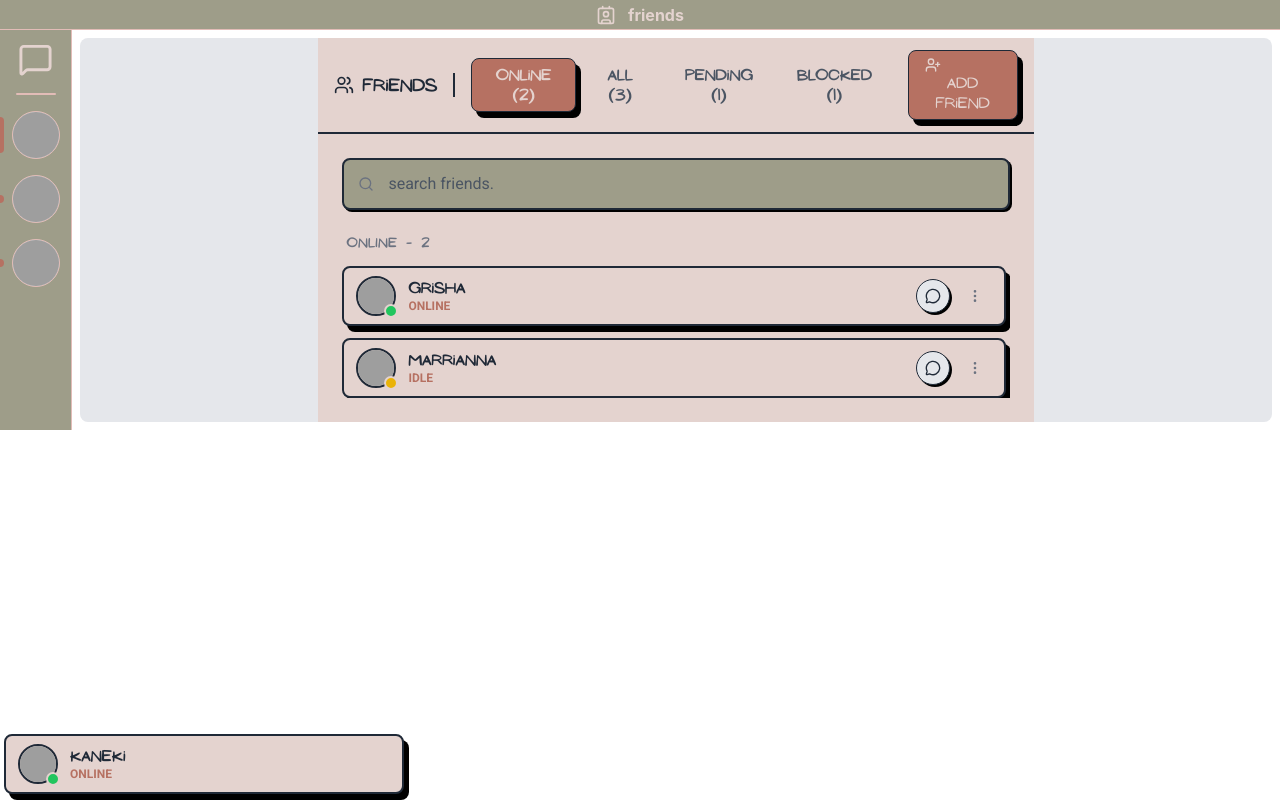
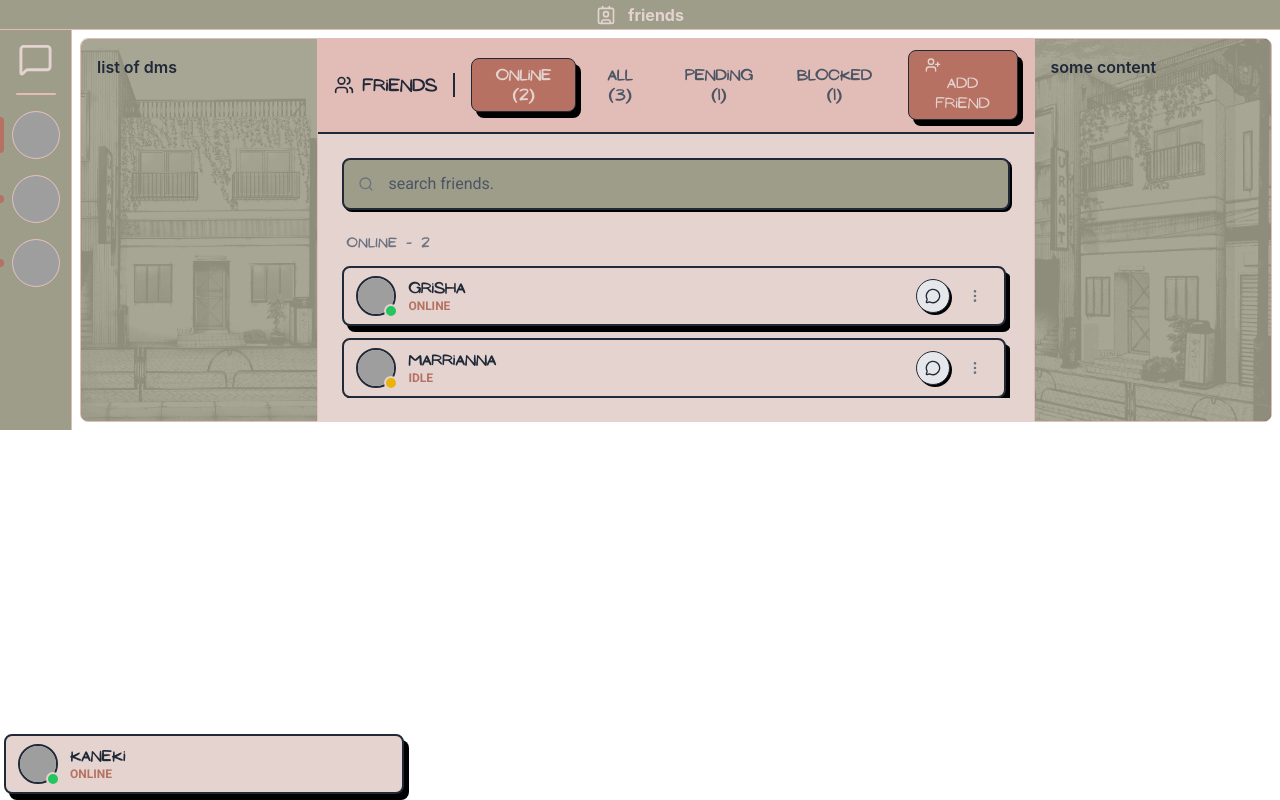
Before and after one commit to Db1zz/Transcendence, a React (Create React App) app in the folder Frontend/app_react/: page / in a window 1280 px wide. Built offline with nearby package versions, Linux system fonts and the light colour scheme; sample sign-in values are in the browser's storage; grey boxes are pictures that could not be loaded.

Commit message:
add sidebar components and add dm main btn animation

```diff
--- a/Frontend/app_react/src/components/FriendsHeader.tsx
+++ b/Frontend/app_react/src/components/FriendsHeader.tsx
@@ -26,7 +26,7 @@ export const FriendsHeader: React.FC<FriendsHeaderProps> = ({
   counts,
 }) => {
   return (
-    <div className="flex items-center gap-4 px-4 py-3 border-b-2 border-gray-800 bg-brand-beige">
+    <div className="flex items-center gap-4 px-4 py-3 border-b-2 border-gray-800 bg-brand-peach">
       <div className="flex items-center gap-2 pr-4 border-r-2 border-gray-800">
         <Users className="w-5 h-5 text-gray-800" />
         <span className="font-ananias font-bold text-gray-800">Friends</span>
--- a/Frontend/app_react/src/components/MainLayout.tsx
+++ b/Frontend/app_react/src/components/MainLayout.tsx
@@ -5,6 +5,8 @@ import { NavigationSidebar } from "./navigation/NavigationSideBar";
 import React from "react";
 import ProfileButton from "../components/ProfileButton";
 import { HeaderBar } from "./navigation/HeaderBar";
+import { LeftBar } from "./navigation/LeftBar";
+import RightBar from "./navigation/RightBar";
 
 const testUser = {
   name: "kaneki",
@@ -15,9 +17,6 @@ const testUser = {
   about: "privet",
   createdAt: "2023-12-20T10:00:00Z",
 };
-
-const LeftBar = () => <div className="bg-gray-200 h-full rounded-l-lg"></div>;
-const RightBar = () => <div className="bg-gray-200 h-full rounded-r-lg"></div>;
 
 interface MainLayoutProps {
   children: React.ReactNode;
--- /dev/null
+++ b/Frontend/app_react/src/components/navigation/LeftBar.tsx
@@ -0,0 +1,19 @@
+import React from "react";
+import bgLSideBar from "../../img/bg_l_sidebar.png";
+
+export const LeftBar: React.FC = () => {
+  return (
+    <div className="h-full rounded-l-lg p-4 border border-brand-peach relative overflow-hidden">
+      <div
+        className="absolute inset-0 bg-cover bg-center"
+        style={{ backgroundImage: `url(${bgLSideBar})` }}
+      />
+      <div className="absolute inset-0 bg-brand-green opacity-90" />
+      <div className="relative z-10 text-gray-800 font-semibold mb-4">
+        list of dms
+      </div>
+    </div>
+  );
+};
+
+export default LeftBar;
--- a/Frontend/app_react/src/components/navigation/NavigationSideBar.tsx
+++ b/Frontend/app_react/src/components/navigation/NavigationSideBar.tsx
@@ -27,7 +27,12 @@ const MOCK_SERVERS = [
 export const NavigationSidebar = () => {
   return (
     <div className="space-y-4 flex flex-col items-center text-primary w-full bg-brand-green py-3 h-full border-r border-brand-peach overflow-hidden">
-      <MessageSquare size={35} className="text-brand-beige" />
+      <button className="transition-all duration-200 hover:scale-125">
+        <MessageSquare
+          size={35}
+          className="text-brand-beige hover:text-brand-brick transition-colors duration-200"
+        />
+      </button>
       <div className="h-[2px] bg-brand-peach rounded-md w-10 mx-auto" />
       <div className="flex-1 w-full overflow-y-auto overflow-x-hidden">
         {MOCK_SERVERS.map((chat, index) => (
--- /dev/null
+++ b/Frontend/app_react/src/components/navigation/RightBar.tsx
@@ -0,0 +1,19 @@
+import React from "react";
+import bgSideBar from "../../img/bg_sidebar.png";
+
+export const RightBar: React.FC = () => {
+  return (
+    <div className="h-full rounded-r-lg p-4 border border-brand-peach relative overflow-hidden">
+      <div
+        className="absolute inset-0 bg-cover bg-center"
+        style={{ backgroundImage: `url(${bgSideBar})` }}
+      />
+      <div className="absolute inset-0 bg-brand-green opacity-90" />
+      <div className="relative z-10 text-gray-800 font-semibold mb-4">
+        some content
+      </div>
+    </div>
+  );
+};
+
+export default RightBar;
```
Also changed, not shown: Frontend/app_react/src/img/bg_l_sidebar.png (added).
